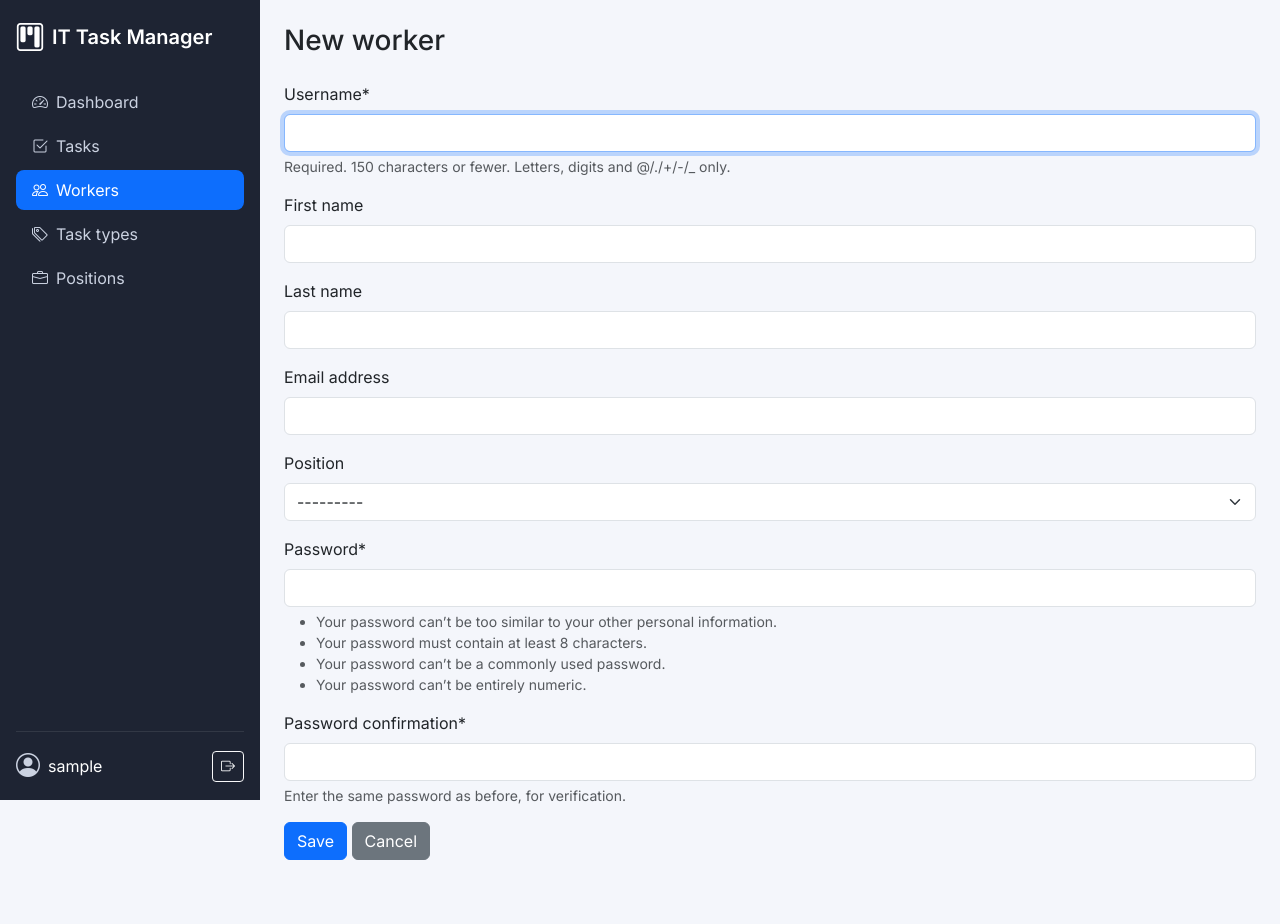
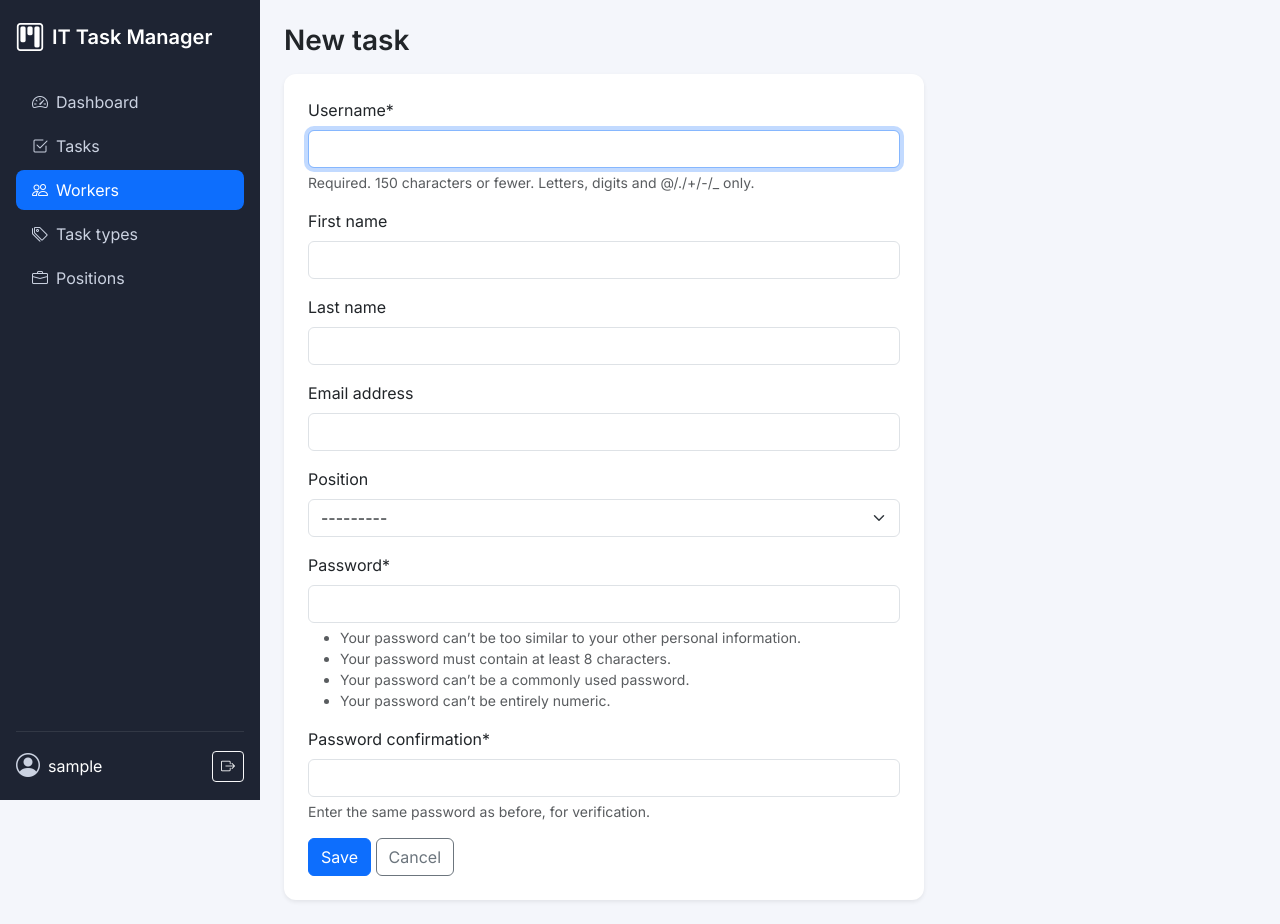
Before and after one commit to KostiantynFirst/it-task-manager, a Django app: page /workers/create/ in a window 1280 px wide. Before the commit the page ends 860 px from the top, so only its background shows below. Run offline with Django 5.2, Linux system fonts and the light colour scheme; the visitor is signed in with stand-in values (Sample User, id 1); data that the repository does not hold is empty; some libraries are stand-ins or nearby versions.

Commit message:
Restyle form and delete confirmation pages

```diff
--- a/templates/catalog/entity_form.html
+++ b/templates/catalog/entity_form.html
@@ -1,14 +1,22 @@
 {% extends "base.html" %}
 {% load crispy_forms_tags %}
 
-{% block title %}{% if object %}Edit{% else %}New{% endif %} {{ entity }}{% endblock %}
+{% block title %}{% if object %}Edit task{% else %}New task{% endif %}{% endblock %}
 
 {% block content %}
-  <h1 class="h3 mb-4">{% if object %}Edit{% else %}New{% endif %} {{ entity }}</h1>
-  <form method="post">
-    {% csrf_token %}
-    {{ form|crispy }}
-    <button type="submit" class="btn btn-primary">Save</button>
-    <a href="{{ view.success_url }}" class="btn btn-secondary">Cancel</a>
-  </form>
+  <h1 class="h3 fw-semibold mb-3">{% if object %}Edit task{% else %}New task{% endif %}</h1>
+  <div class="row">
+    <div class="col-lg-8">
+      <div class="card shadow-sm">
+        <div class="card-body p-4">
+          <form method="post">
+            {% csrf_token %}
+            {{ form|crispy }}
+            <button type="submit" class="btn btn-primary">Save</button>
+            <a href="{% url 'catalog:task-list' %}" class="btn btn-outline-secondary">Cancel</a>
+          </form>
+        </div>
+      </div>
+    </div>
+  </div>
 {% endblock %}
```
Also changed, not shown: templates/catalog/entity_confirm_delete.html (+15 -7 lines).
